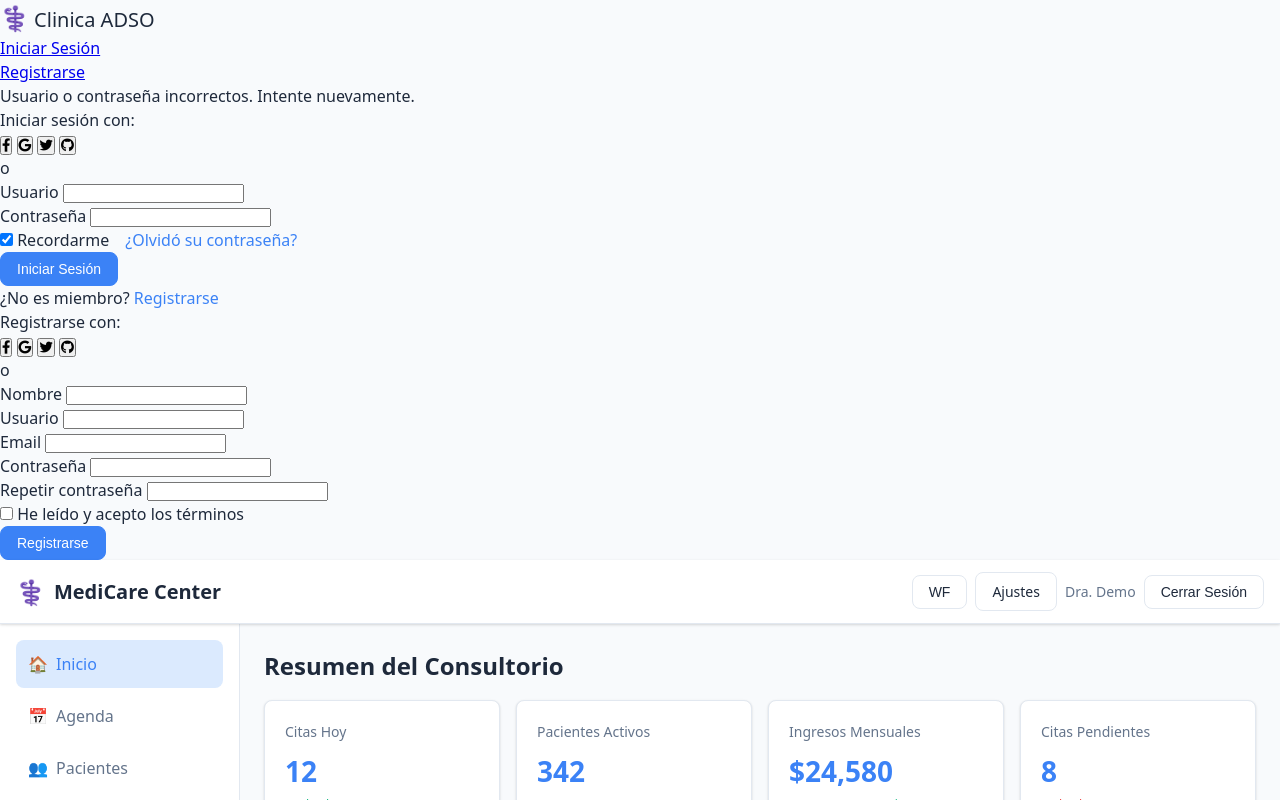
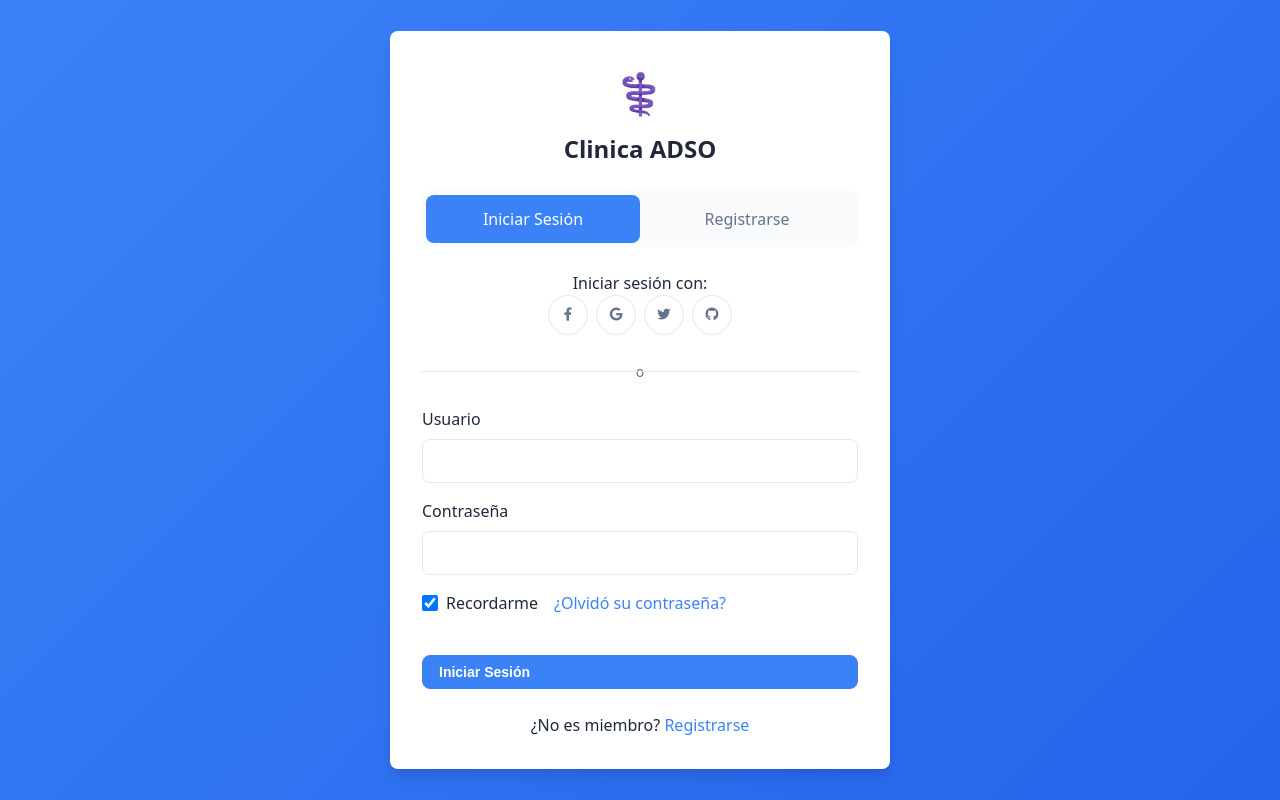
Before and after one commit to juventudtalentofc-tech/Projecto_Clinica, a plain HTML site: page index.html in a window 1280 px wide. Drawn offline with Linux system fonts and the light colour scheme.

Commit message:
Update style.css

```diff
--- a/style.css
+++ b/style.css
@@ -1,4 +1,4 @@
-  :root {
+    :root {
       --bg: #f8fafc;
       --panel: #ffffff;
       --ink: #1e293b;
@@ -34,6 +34,209 @@
       line-height: 1.5;
       display: flex;
       flex-direction: column;
+    }
+
+    /* Login Screen */
+    .login-container {
+      display: flex;
+      justify-content: center;
+      align-items: center;
+      min-height: 100vh;
+      padding: 1rem;
+      background: linear-gradient(135deg, var(--primary) 0%, var(--primary-dark) 100%);
+    }
+
+    .login-card {
+      background: var(--panel);
+      border-radius: var(--radius);
+      box-shadow: var(--shadow-lg);
+      width: 100%;
+      max-width: 500px;
+      padding: 2rem;
+    }
+
+    .login-logo {
+      text-align: center;
+      margin-bottom: 1.5rem;
+    }
+
+    .login-logo .logo {
+      font-size: 2.5rem;
+      color: var(--primary);
+    }
+
+    .login-logo .brand-name {
+      font-size: 1.5rem;
+      font-weight: 700;
+      display: block;
+      margin-top: 0.5rem;
+    }
+
+    .nav-pills {
+      display: flex;
+      list-style: none;
+      margin-bottom: 1.5rem;
+      border-radius: var(--radius);
+      background: var(--bg);
+      padding: 0.25rem;
+    }
+
+    .nav-item {
+      flex: 1;
+      text-align: center;
+    }
+
+    .nav-link {
+      display: block;
+      padding: 0.75rem;
+      text-decoration: none;
+      color: var(--muted);
+      border-radius: var(--radius);
+      transition: var(--transition);
+      font-weight: 500;
+    }
+
+    .nav-link.active {
+      background: var(--primary);
+      color: white;
+    }
+
+    .tab-content {
+      margin-top: 1rem;
+    }
+
+    .tab-pane {
+      display: none;
+    }
+
+    .tab-pane.active {
+      display: block;
+      animation: fadeIn 0.3s ease;
+    }
+
+    .social-buttons {
+      display: flex;
+      justify-content: center;
+      gap: 0.5rem;
+      margin-bottom: 1rem;
+    }
+
+    .btn-social {
+      display: flex;
+      align-items: center;
+      justify-content: center;
+      width: 2.5rem;
+      height: 2.5rem;
+      border-radius: 50%;
+      background: transparent;
+      border: 1px solid var(--line);
+      color: var(--muted);
+      cursor: pointer;
+      transition: var(--transition);
+    }
+
+    .btn-social:hover {
+      background: var(--primary-light);
+      color: var(--primary);
+    }
+
+    .divider {
+      text-align: center;
+      margin: 1.5rem 0;
+      position: relative;
+    }
+
+    .divider::before {
+      content: "";
+      position: absolute;
+      top: 50%;
+      left: 0;
+      right: 0;
+      height: 1px;
+      background: var(--line);
+    }
+
+    .divider span {
+      background: var(--panel);
+      padding: 0 1rem;
+      color: var(--muted);
+      font-size: 0.875rem;
+    }
+
+    .form-group {
+      margin-bottom: 1rem;
+    }
+
+    .form-label {
+      display: block;
+      margin-bottom: 0.5rem;
+      font-weight: 500;
+      color: var(--ink);
+    }
+
+    .form-control {
+      width: 100%;
+      padding: 0.75rem;
+      border: 1px solid var(--line);
+      border-radius: var(--radius);
+      transition: var(--transition);
+      font-size: 1rem;
+    }
+
+    .form-control:focus {
+      outline: none;
+      border-color: var(--primary);
+      box-shadow: 0 0 0 3px rgba(59, 130, 246, 0.1);
+    }
+
+    .form-check {
+      display: flex;
+      align-items: center;
+      gap: 0.5rem;
+    }
+
+    .form-check-input {
+      width: 1rem;
+      height: 1rem;
+    }
+
+    .btn-block {
+      width: 100%;
+      padding: 0.75rem;
+      border: none;
+      border-radius: var(--radius);
+      font-weight: 600;
+      cursor: pointer;
+      transition: var(--transition);
+      font-size: 1rem;
+    }
+
+    .btn-primary {
+      background: var(--primary);
+      color: white;
+    }
+
+    .btn-primary:hover {
+      background: var(--primary-dark);
+    }
+
+    .text-center {
+      text-align: center;
+    }
+
+    .mb-3 {
+      margin-bottom: 1rem;
+    }
+
+    .mb-4 {
+      margin-bottom: 1.5rem;
+    }
+
+    /* Main App (hidden initially) */
+    .app-container {
+      display: none;
+      flex-direction: column;
+      height: 100vh;
     }
 
     /* Header */
@@ -355,6 +558,20 @@
       font-size: 0.875rem;
     }
 
+    /* Alert */
+    .alert {
+      padding: 0.75rem 1rem;
+      border-radius: var(--radius);
+      margin-bottom: 1rem;
+      display: none;
+    }
+
+    .alert-danger {
+      background: #fee2e2;
+      color: #991b1b;
+      border: 1px solid #fecaca;
+    }
+
     /* Responsive */
     @media (max-width: 900px) {
       .app-shell {
@@ -405,6 +622,14 @@
       .actions {
         justify-content: center;
       }
+
+      .login-card {
+        padding: 1.5rem;
+      }
+
+      .social-buttons {
+        flex-wrap: wrap;
+      }
     }
 
     /* Wireframe mode */
```
